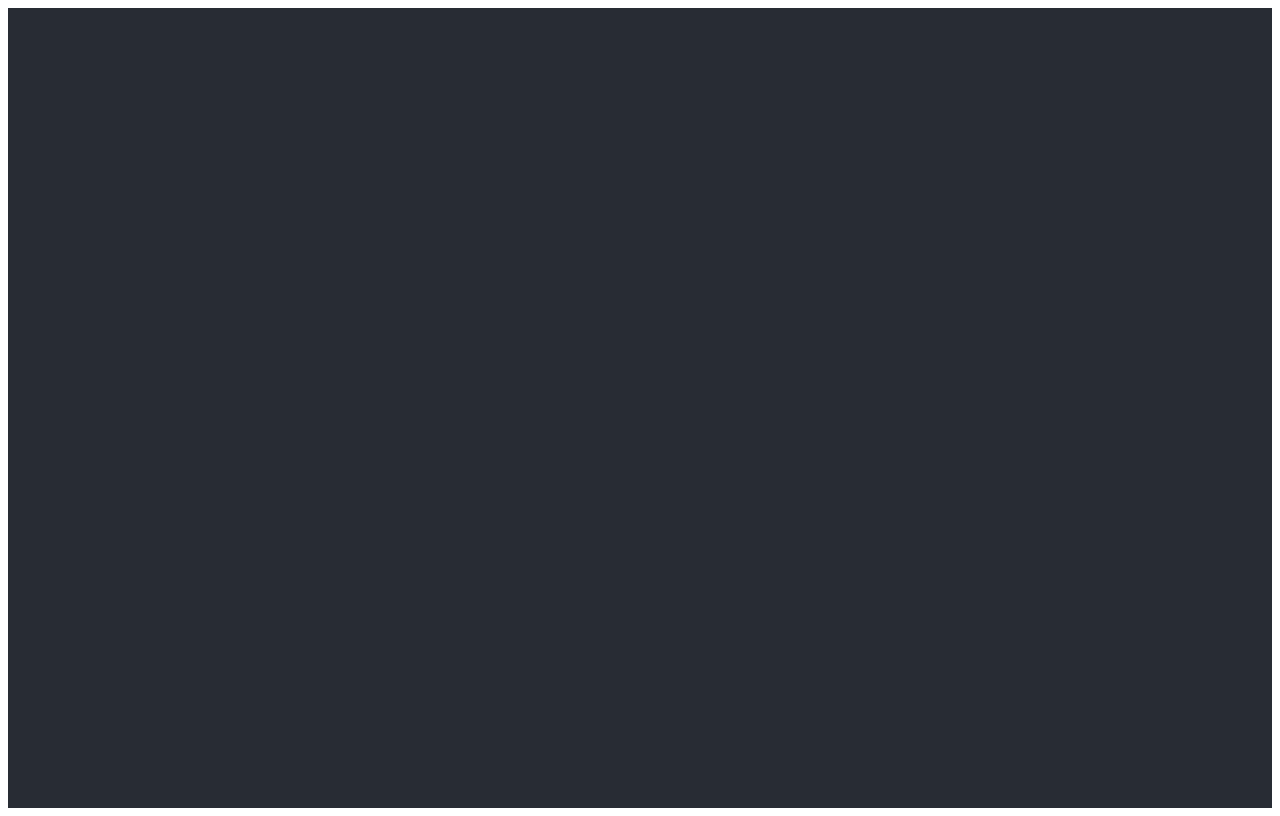
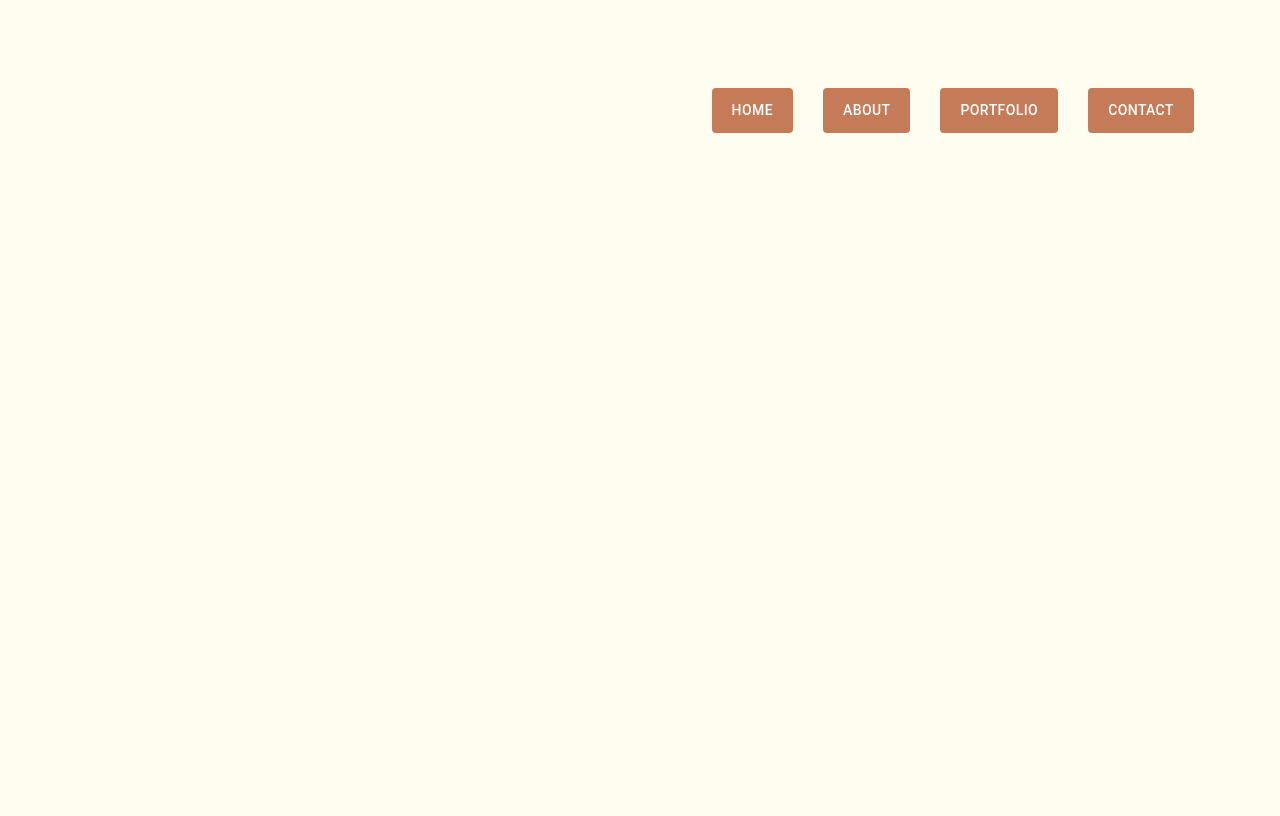
Before and after one commit to supriya-thukral/supriya-thukral.github.io, a React (Create React App) app: page / in a window 1280 px wide. Built offline with nearby package versions, Linux system fonts and the light colour scheme.

Commit message:
get main page set up

```diff
--- a/package.json
+++ b/package.json
@@ -4,6 +4,7 @@
   "private": true,
   "homepage": "http://supriya-thukral.github.io/",
   "dependencies": {
+    "@material-ui/core": "^4.12.4",
     "@testing-library/jest-dom": "^5.16.5",
     "@testing-library/react": "^13.4.0",
     "@testing-library/user-event": "^13.5.0",
--- a/src/App.css
+++ /dev/null
@@ -1,38 +0,0 @@
-.App {
-  text-align: center;
-}
-
-.App-logo {
-  height: 40vmin;
-  pointer-events: none;
-}
-
-@media (prefers-reduced-motion: no-preference) {
-  .App-logo {
-    animation: App-logo-spin infinite 20s linear;
-  }
-}
-
-.App-header {
-  background-color: #282c34;
-  min-height: 100vh;
-  display: flex;
-  flex-direction: column;
-  align-items: center;
-  justify-content: center;
-  font-size: calc(10px + 2vmin);
-  color: white;
-}
-
-.App-link {
-  color: #61dafb;
-}
-
-@keyframes App-logo-spin {
-  from {
-    transform: rotate(0deg);
-  }
-  to {
-    transform: rotate(360deg);
-  }
-}
--- a/src/App.tsx
+++ b/src/App.tsx
@@ -1,10 +1,12 @@
-import './App.css';
+import './scss/styles.scss';
+import TopNav from './Components/TopNav';
 
 function App() {
   return (
     <div className="App">
       <header className="App-header">
       </header>
+      <TopNav />
     </div>
   );
 }
--- /dev/null
+++ b/src/Components/TopNav.tsx
@@ -0,0 +1,23 @@
+import React from 'react';
+import TopNavItem from './TopNavItem';
+
+const TopNav: React.FC = () => {
+    const navItems = [
+        { href: '#home', text: 'Home' },
+        { href: '#about', text: 'About' },
+        { href: '#portfolio', text: 'Portfolio' },
+        { href: '#contact', text: 'Contact' },
+    ];
+
+    return (
+        <nav className='top-nav-container'>
+            {navItems.map((item) => (
+                <div className="top-nav-item">
+                    <TopNavItem key={item.href} href={item.href} text={item.text} />
+                </div>
+            ))}
+        </nav>
+    );
+};
+
+export default TopNav;
--- /dev/null
+++ b/src/Components/TopNavItem.tsx
@@ -0,0 +1,23 @@
+import React from 'react';
+import Button from '@material-ui/core/Button';
+import { customStyle, useStyles } from './styles';
+
+interface TopNavItemProps {
+    href: string;
+    text: string;
+}
+
+const TopNavItem: React.FC<TopNavItemProps> = ({ href, text }) => {
+    const handleItemClick = () => {
+        window.location.href = href;
+    };
+
+
+    return (
+        <Button color="inherit" onClick={handleItemClick} className={customStyle().customButton} >
+            {text}
+        </Button>
+    );
+};
+
+export default TopNavItem;
--- /dev/null
+++ b/src/Components/styles.ts
@@ -0,0 +1,14 @@
+import { makeStyles } from '@material-ui/core/styles';
+
+export const useStyles = makeStyles((theme) => ({
+    customButton: {
+        backgroundColor: '#C57B57',
+        padding: '10px 20px',
+        color: '#fff',
+        '&:hover': {
+            backgroundColor: '#585B56',
+        }
+    },
+}));
+
+export const customStyle = useStyles;
--- a/src/index.css
+++ /dev/null
@@ -1,13 +0,0 @@
-body {
-  margin: 0;
-  font-family: -apple-system, BlinkMacSystemFont, 'Segoe UI', 'Roboto', 'Oxygen',
-    'Ubuntu', 'Cantarell', 'Fira Sans', 'Droid Sans', 'Helvetica Neue',
-    sans-serif;
-  -webkit-font-smoothing: antialiased;
-  -moz-osx-font-smoothing: grayscale;
-}
-
-code {
-  font-family: source-code-pro, Menlo, Monaco, Consolas, 'Courier New',
-    monospace;
-}
--- a/src/index.tsx
+++ b/src/index.tsx
@@ -1,6 +1,6 @@
 import React from 'react';
 import ReactDOM from 'react-dom/client';
-import './scss/styles.css';
+import './scss/styles.scss';
 import App from './App';
 import reportWebVitals from './reportWebVitals';
 
--- /dev/null
+++ b/src/scss/styles.scss
@@ -0,0 +1,23 @@
+.top-nav-container {
+    display: flex;
+    justify-content: center;
+    margin-top: auto;
+    padding-top: 5rem;
+    float: right;
+
+    .top-nav-item {
+        font-family: 'Cormorant Garamond', sans-serif;
+        margin-left: 15px;
+        margin-right: 15px;
+        font-size: 1.5rem;
+    }
+}
+
+.App {
+    margin-right: 5%;
+    margin-left: 5%;
+}
+
+body {
+    background-color: #FFFCF0;
+}
```
Also changed, not shown: src/scss/styles.css (deleted), 1 other file (tests, documents, lock files or other folders).
